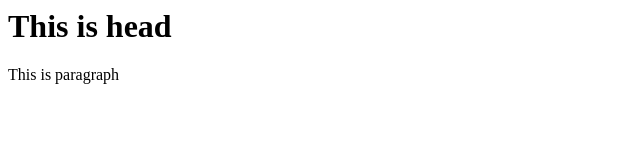
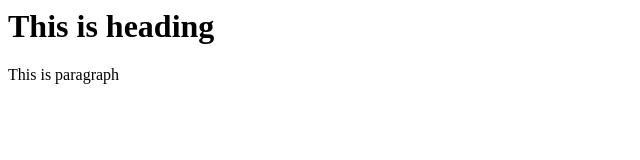
Before and after one commit to ina-baashe/Learning_git, a plain HTML site: page index.html in a window 1280 px wide. Shown: the full height of the page, 0-640 px from the left. Drawn offline with Linux system fonts and the light colour scheme.

Commit message:
Update index.html

```diff
--- a/index.html
+++ b/index.html
@@ -5,7 +5,7 @@
         </title>
     </head>
     <body>
-        <h1>This is head</h1>
+        <h1>This is heading</h1>
         <p>This is paragraph</p>
     </body>
 </html>
```
